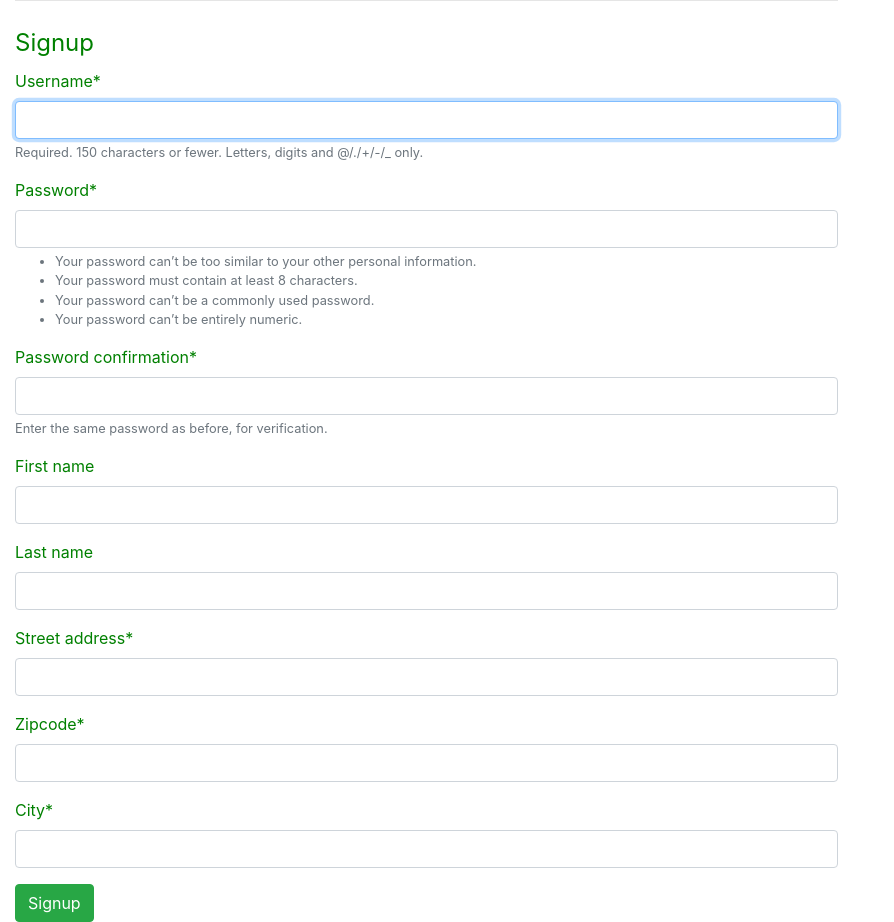
After one commit to lorenzo-dallamuta/scuba-stop, a Django app: page /signup/ in a window 1280 px wide. The commit adds this page. Shown: the whole page, without its empty margins (0-894 px from the left). Run offline with Django 3.2, Linux system fonts and the light colour scheme; some libraries are stand-ins or nearby versions.

Commit message:
user and profile: views and forms + stub homepage

```diff
--- /dev/null
+++ b/accounts/forms.py
@@ -0,0 +1,45 @@
+from django import forms
+from django.contrib.auth import authenticate, get_user_model
+from django.contrib.auth.forms import UserCreationForm
+from crispy_forms.helper import FormHelper
+from crispy_forms.layout import ButtonHolder, Fieldset, Layout, Submit
+from accounts.models import Profile
+
+User = get_user_model()
+
+
+class LoginForm(forms.Form):
+    username = forms.CharField(widget=forms.TextInput())
+    password = forms.CharField(widget=forms.PasswordInput())
+    fields = ['username', 'password']
+
+    def __init__(self, request, *args, **kwargs):
+        super().__init__(*args, **kwargs)
+        self.helper = FormHelper(self)
+        self.helper.form_tag = False
+        self.helper.form_id = 'id-login-form'
+        self.helper.form_method = 'POST'
+        self.helper.layout = Layout(
+            Fieldset('Login', 'username', 'password',
+                     style='color:green;'),
+            ButtonHolder(
+                Submit('submit', 'Login', css_class='btn-success')
+            ))
+
+    def get_user(self):
+        username = self.cleaned_data.get('username').strip()
+        password = self.cleaned_data.get('password')
+        return authenticate(username=username, password=password)
+
+
+class SignupFormUser(UserCreationForm):
+    class Meta:
+        model = User
+        fields = ('username', 'password1', 'password2',
+                  'first_name', 'last_name')
+
+
+class SignupFormProfile(forms.ModelForm):
+    class Meta:
+        model = Profile
+        exclude = ('user',)
--- a/accounts/models.py
+++ b/accounts/models.py
@@ -1,6 +1,5 @@
 from django.db import models
 from django.contrib.auth import get_user_model
-from django.utils.text import slugify
 from django.conf import settings
 from string import Template
 
@@ -11,11 +10,11 @@ class Profile(models.Model):
     # username, first_name, last_name, email, is_staff, is_active, date_joined
     # clean, get_full_name, get_short_name, email_user
     user = models.OneToOneField(
-        settings.AUTH_USER_MODEL, on_delete=models.CASCADE, primary_key=True)
+        settings.AUTH_USER_MODEL, on_delete=models.CASCADE, primary_key=True, related_name='profile')
 
     # address
     street_address = models.CharField(max_length=255)
-    zip_code = models.IntegerField(null=True)
+    zipcode = models.IntegerField(null=True)
     city = models.CharField(max_length=85)
 
     # TODO: orders
@@ -31,11 +30,11 @@ class Profile(models.Model):
 
     @property
     def full_address(self):
-        if not (self.street_address and self.zip_code and self.city):
+        if not (self.street_address and self.zipcode and self.city):
             return ""
         else:
             return Template('street zip city').substitute(
-                street=self.street_address, zip=self.zip_code, city=self.city).strip()
+                street=self.street_address, zip=self.zipcode, city=self.city).strip()
 
     # # attempt to decouple User and Profile for cases like admin users
     # @receiver(post_save, sender=User)
--- a/accounts/views.py
+++ b/accounts/views.py
@@ -1,3 +1,58 @@
-from django.shortcuts import render
+from django.contrib.auth.forms import PasswordChangeForm
+from django.shortcuts import render, redirect
+from django.contrib.auth import login, authenticate, get_user_model
+from django.contrib.auth.views import LoginView, PasswordChangeView
+from accounts.forms import LoginForm, SignupFormProfile, SignupFormUser
+from accounts.models import Profile
 
-# Create your views here.
+User = get_user_model()
+
+
+def home(request):
+    try:
+        profile = Profile.objects.get(user=request.user)
+    except:
+        profile = None
+    return render(request, 'accounts/auth_stub.html', {'profile': profile})
+
+
+class LoginUser(LoginView):
+    template_name = 'accounts/login.html'
+    form_class = LoginForm
+
+
+def signup(request):
+    if request.method == 'POST':
+        userform = SignupFormUser(request.POST)
+        profileform = SignupFormProfile(request.POST)
+        if userform.is_valid() and profileform.is_valid():
+            # create db objects
+            user = userform.save()
+            profile = profileform.save(commit=False)
+            profile.user = user
+            profile.save()
+            # login and redirects
+            password = userform.cleaned_data.get('password1')
+            user = authenticate(username=user.username, password=password)
+            login(request, user)
+            return redirect('home')
+    else:
+        userform = SignupFormUser()
+        profileform = SignupFormProfile()
+    return render(request, 'accounts/signup.html', {'title': 'Signup', 'userform': userform, 'profileform': profileform})
+
+
+def update(request):
+    if request.method == 'POST':
+        profileform = SignupFormProfile(
+            request.POST, instance=request.user.profile)
+        if profileform.is_valid():
+            profileform.save()
+            username = request.user.username
+            password = request.user.password
+            user = authenticate(username=username, password=password)
+            login(request, user)
+            return redirect('home')
+    else:
+        profileform = SignupFormProfile(instance=request.user.profile)
+    return render(request, 'accounts/signup.html', {'title': 'Update', 'profileform': profileform})
--- a/config/settings.py
+++ b/config/settings.py
@@ -102,6 +102,7 @@ AUTH_PASSWORD_VALIDATORS = [
     },
 ]
 AUTH_USER_MODEL = 'users.User'
+LOGIN_REDIRECT_URL = 'home'
 
 
 # Internationalization
--- a/config/urls.py
+++ b/config/urls.py
@@ -13,13 +13,24 @@ Including another URLconf
     1. Import the include() function: from django.urls import include, path
     2. Add a URL to urlpatterns:  path('blog/', include('blog.urls'))
 """
+from django.urls import path, re_path, include
 from django.contrib import admin
-from django.urls import path, re_path, include
+from django.contrib.auth.views import LogoutView, PasswordChangeView
 from django.conf import settings
 from django.conf.urls.static import static
+from accounts.views import LoginUser, home, signup, update
+
 
 urlpatterns = [
     path('admin/', admin.site.urls),
+    path('login/', LoginUser.as_view(), name="login"),
+    path('logout/', LogoutView.as_view(next_page="/"), name='logout'),
+    path('signup/', signup, name='signup'),
+    path('update/', update, name='update'),
+    path('password/', PasswordChangeView.as_view(template_name='accounts/password.html',
+         success_url="/"), name='password'),
+    path('', home, name='home'),
+
 ] + static(settings.MEDIA_URL, document_root=settings.MEDIA_ROOT)
 
 if settings.DEBUG:
--- /dev/null
+++ b/templates/accounts/signup.html
@@ -0,0 +1,19 @@
+{% extends 'base.html' %}
+{% load crispy_forms_tags %}
+
+{% block title %}Registrazione{% endblock title %}
+
+{% block content %}
+    <div class="col-8">
+        <hr class="mt-0 mb-4">
+        <form method="post" novalidate>
+            <fieldset style="color:green;">
+                <legend>{{title}}</legend>
+                {% csrf_token %}
+                {{ userform|crispy}}
+                {{ profileform|crispy}}
+                <input type="submit" name="submit" value={{title}} class="btn btn-primary btn-success" id="submit-id-submit">
+            </fieldset>
+        </form>
+    </div>
+{% endblock content %}
--- a/templates/base.html
+++ b/templates/base.html
@@ -5,6 +5,7 @@
     <meta http-equiv="X-UA-Compatible" content="IE=edge">
     <meta name="viewport" content="width=device-width, initial-scale=1.0">
     <title>{% block title %}{% endblock title %}</title>
+    <link rel="stylesheet" href="https://cdn.jsdelivr.net/npm/bootstrap@4.6.0/dist/css/bootstrap.min.css">
 </head>
 <body>
     {% block content %}{% endblock content %}
```
Also changed, not shown: templates/accounts/auth_stub.html (added, +13 -0 lines), templates/accounts/login.html (added, +13 -0 lines), templates/accounts/password.html (added, +18 -0 lines), accounts/migrations/0001_initial.py, users/migrations/0001_initial.py.
